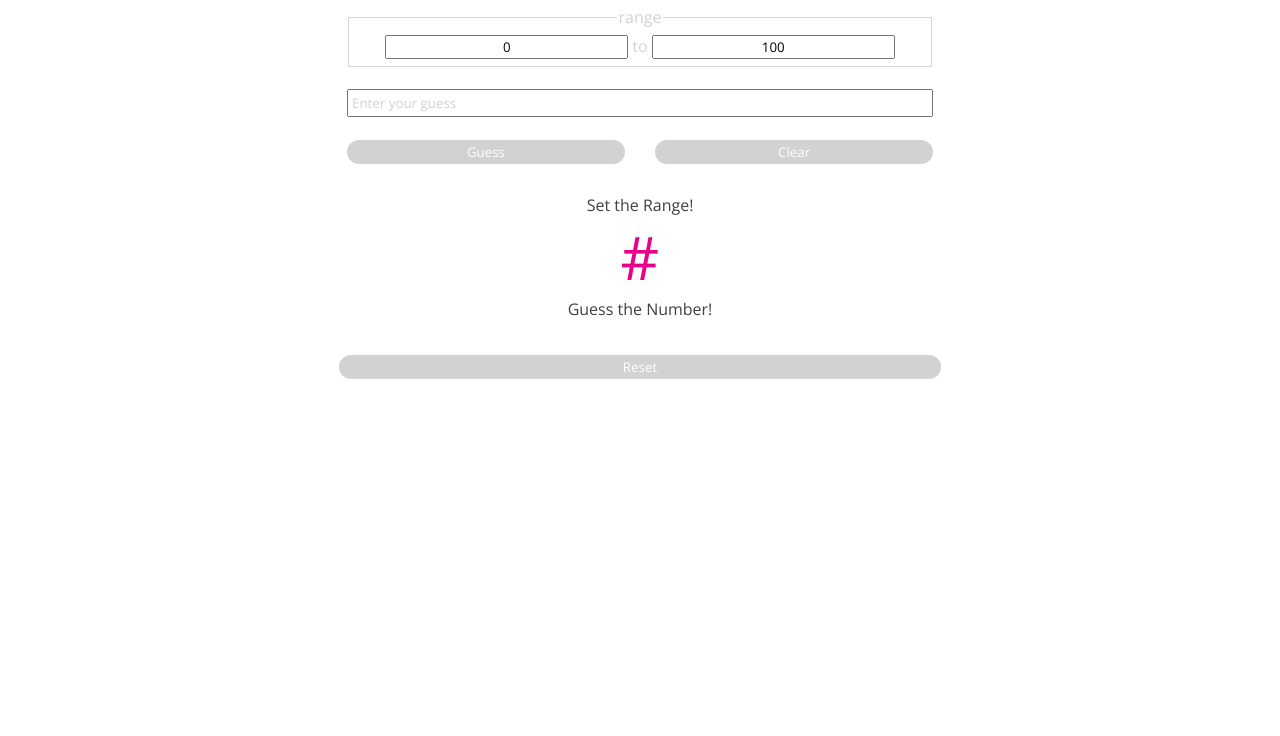
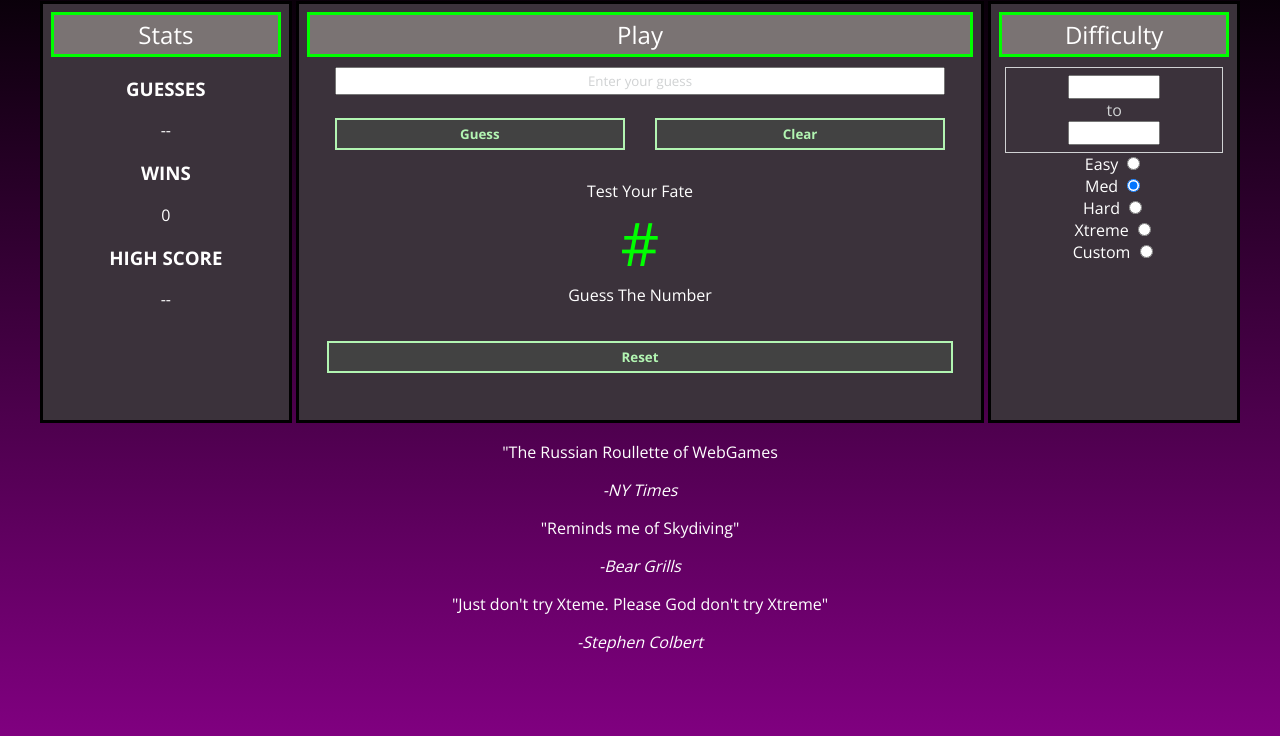
Before and after one commit to jakelauer27/number-guesser, a plain HTML site: page index.html in a window 1280 px wide. Shown: the part 64-800 px from the top of the page. Drawn offline with nearby package versions, Linux system fonts and the light colour scheme.

Commit message:
Style Number Guess XTREME

```diff
--- a/index.html
+++ b/index.html
@@ -3,34 +3,75 @@
     <head>
         <link rel="stylesheet" type="text/css" href="styles.css">
         <link href="https://fonts.googleapis.com/css?family=Open+Sans:300,700" rel="stylesheet">
-        <title>Number Guesser</title>
+        <title>Number Guesser Xtreme</title>
     </head>
     <body>
         <header>
-            <h1><span class="number">Number </span>Guesser</h1>
+            <h1><span class="number">Number </span>Guesser <span class="extreme">XTREME</span></span></h1>
         </header>
         <div class="game">
-            <form>
-                <fieldset>
-                  <legend>range</legend>
-                  <input class="range" id="min" type="text" value="0">
-                  <div class="to">to</div>
-                  <input class="range" id="max" type="text" value="100">
-                </fieldset>
-                <br>
+            <form class="stats">
+                <h2>Stats</h2>
+                <div class="scores">
+                    <h3>GUESSES</h3>
+                    <div class="guesses">--</div>
+                    <h3>WINS</h3>
+                    <div class="wins">0</div>
+                    <h3>HIGH SCORE</h3>
+                    <div class="quickest">--</div>
+                </div>
+            </form>
+            <form class="action">
+                <h2>Play</h2>
                 <input id="userGuess" type="text" placeholder="Enter your guess">
                 <br>
                 <button id="guessButton">Guess</button>
                 <button id="clearButton">Clear</button>
                 <br>
                 <div class="results">
-                  <div id="setup">Set the Range!</div>
+                  <div id="setup">Test Your Fate</div>
                   <div id="guessDisplay">#</div>
-                  <div id="result">Guess the Number!</div>
+                  <div id="result">Guess The Number</div>
                 </div>
                 <input type="reset">
             </form>
+            <form class="level">
+                <h2>Difficulty</h2>
+                <fieldset>
+                        <input class="range" id="min" type="text" value="0">
+                        <div class="to">to</div>
+                        <input class="range" id="max" type="text" value="100">
+                </fieldset>
+               <label>Easy
+                    <input class="easy" type="radio" name="diff">
+                    <br>
+                </label>
+                <label>Med
+                    <input class="med" type="radio" name="diff" checked>
+                    <br>
+                </label>
+                 <label>Hard
+                    <input class="hard" type="radio" name="diff">
+                    <br>
+                </label>
+                <label>Xtreme
+                    <input class="xtreme" type="radio" name="diff">
+                    <br>
+                </label>
+                <label>Custom
+                    <input class="custom" type="radio" name="diff">
+                    <br>
+                </label>
+            </form>
         </div>
+        <footer>
+            <p>"The Russian Roullette of WebGames</p>
+            <p><i>-NY Times</i></p>
+            <p>"Reminds me of Skydiving"</p>
+            <p><i>-Bear Grills</i></p>
+            <p>"Just don't try Xteme. Please God don't try Xtreme"</p>
+            <p><i>-Stephen Colbert</i></p>
+        </footer>
     </body>
     <script src="scripts.js" type="text/javascript" rel="script"></script>
 </html>
--- a/scripts.js
+++ b/scripts.js
@@ -12,10 +12,15 @@ var max = document.getElementById("max");
 var setup = document.getElementById("setup");
 var guessDisplay = document.getElementById("guessDisplay");
 var result = document.getElementById("result");
+var wins = document.querySelector(".wins");
+var quickest = document.querySelector(".quickest");
+var guesses = document.querySelector(".guesses");
 
 /////Var for Computer's Guess
 
 var compGuessNum = 0;
+
+var count = 0;
 
 //////Button and input event listeners
 
@@ -47,6 +52,8 @@ resetButton.addEventListener("click", function() {
     max.value = 100;
     min.disabled = false;
     max.disabled = false;
+    wins.innerHTML = 0;
+    quickest.innerHTML = "--"
     disableClear();
     disableReset();
     compGuess();
@@ -64,6 +71,18 @@ max.addEventListener("input", function() {
 
 function compGuess(){
     compGuessNum = Math.floor(Math.random() * (parseInt(max.value) - parseInt(min.value)) + 1);
+}
+
+//////Function for checking quickest win
+
+function quickestCheck(){
+    var current = parseInt(quickest.innerHTML);
+    if (quickest.innerHTML === "--") {
+        quickest.innerHTML = count;
+    }else if (count < current){
+        quickest.innerHTML = count;
+        setup.innerHTML = "NEW RECORD";
+    }
 }
 
 //////Functions for checking whether or not "reset" and "clear" buttons should be disabled
@@ -115,30 +134,35 @@ guessButton.disabled = true;
 
 function checkGuess() {
     var guess = parseInt(userGuess.value);
-    console.log(guess);
-    console.log(compGuessNum);
+    count ++;
+    guesses.innerHTML = count;
+    console.log("Your Guess " + guess);
+    console.log("Computer Guess " + compGuessNum);
 
     if (rangeCheck() === true) {
-        result.innerHTML = "You May Only Enter Numbers in the Min and Max fields";
+        result.innerHTML = "You May Only Enter Numbers in the Min and Max fields...idiot.";
 
     } else if (numCheck() === true) {
-        result.innerHTML = "You Must Choose A Number Between " + min.value + " and " + max.value;
+        result.innerHTML = "You Must Choose A Number Between " + min.value + " and " + max.value + "idiot.";
 
     } else if (guess === compGuessNum) {
-        result.innerHTML = "Level Up!";
-        setup.innerHTML = "BOOM! CORRECT!";
-        guessDisplay.innerHTML = guess;
+        result.innerHTML = "Don't get Cocky. Level up...";
+        setup.innerHTML = "BOOM!";
+        guessDisplay.innerHTML = `*${guess}*`;
         min.value -= 10;
         max.value -= -10;
+        wins.innerHTML ++;
+        quickestCheck();
+        count = 0;
         compGuess();
 
     } else if (guess < compGuessNum) {
-        result.innerHTML = "That is too low";
+        result.innerHTML = "Too low, try harder";
         setup.innerHTML = "Your Last Guess Was";
         guessDisplay.innerHTML = guess;
 
     } else {
-        result.innerHTML = "That is too high";
+        result.innerHTML = "Too high, try harder";
         setup.innerHTML = "Your Last Guess Was";
         guessDisplay.innerHTML = guess;
     }
--- a/styles.css
+++ b/styles.css
@@ -3,6 +3,7 @@
 
 *{
   font-family: 'Open Sans', sans-serif;
+  color: white;
 }
 
 *:focus {
@@ -12,18 +13,23 @@
 body {
   margin: 0;
   text-align: center;
+  background: linear-gradient(black, purple);
+  background-repeat: no-repeat;
+  background-attachment: fixed;
+  height: 100%;
 }
 
 header {
   text-align: center;
-  background: #404041;
+  background: rgb(59, 50, 59);
   color: #E6E7E8;
   padding-top: 5px;
   padding-bottom: 7px;
 }
 
+.extreme,
 .number {
-  color: #ED458B;
+  color: rgb(0, 255, 0);
   font-weight: 700;
 }
 
@@ -32,45 +38,46 @@ h1 {
   font-weight: 300;
 }
 
+h2 {
+  margin: 0 auto 10px auto;
+  color: white;
+  font-weight: 300;
+  background: rgb(122, 115, 115);
+  border: 3px solid rgb(0, 255, 0);
+  padding: 3px;
+}
+
 /*Form Styling*/
 
-form {
-  width: 50%;
-  margin: 0 auto;
+.game{
+  height: 400px;
 }
 
-fieldset {
-  width: 89.5%;
-  padding: 7px 5px;
-  margin: 15px auto 0 auto;
-  border: 1px solid #D0D2D3;
+.level {
+  display: inline-block;
+  width: 18%;
 }
 
-legend {
-  color: #D0D2D3;
-  font-weight: 300;
+.stats {
+  display: inline-block;
+  width: 18%;
 }
 
-.range {
-  width: 41%;
-  text-align: center;
-  font-weight: 300;
+.action {
+  display: inline-block;
+  width: 52%;
 }
 
-.to {
-  display: inline-block;
-  color: #D0D2D3;
-  font-weight: 300;
+form {
+  margin: 10px auto;
+  border: 3px solid black;
+  height: 100%;
+  vertical-align: top;
+  padding: 8px;
+  background-color: rgb(59, 50, 59);
 }
 
-@media screen and (max-width: 440px) {
-
-  .to {
-    display: block;
-  }
-
-
-}
+/*ACTION FORM*/
 
 .results {
   margin-top: 30px;
@@ -78,7 +85,7 @@ legend {
 }
 
 #guessDisplay{
-  color: #EB008B;
+  color: rgb(0, 255, 0);
   font-size: 60px;
 }
 
@@ -93,21 +100,20 @@ legend {
 
 ::placeholder{
    color:#D0D2D3;
+   text-align: center;
    opacity: 1;
    font-weight: 300;
 }
 
 button,
 input[type=reset]{
-  color: #FFFFFF;
-  background: #929497;
-  border: 0;
-  border-radius: 15px;
-  font-weight: 300;
-  padding-top: 3px;
-  padding-bottom: 3px;
+  color: rgb(0, 255, 0);
+  background: black;
+  border: 2px solid rgb(0, 255, 0);
+  font-weight: 700;
+  padding-top: 5px;
+  padding-bottom: 5px;
   margin-top: 45px;
-  font-weight: 300;
 }
 
 button{
@@ -124,15 +130,51 @@ input[type=reset]{
 
 button:disabled,
 input[type=reset]:disabled{
-  background: #D0D2D3;
+  background: rgb(66, 66, 66);
+  border-color: rgb(178, 245, 178);
+  color:rgb(178, 245, 178);
 }
 
 button:hover,
 input[type=reset]:hover{
-  background:#EB008B;
+  background: rgb(112, 24, 119) ;
+  color: white;
 }
 
 button:disabled:hover,
 input[type=reset]:disabled:hover{
-  background: #D0D2D3;
+  background: rgb(66, 66, 66);
+  border-color: rgb(178, 245, 178);
+  color:rgb(178, 245, 178);
 }
+
+/*STATS FORM*/
+
+/*LEVEL FORM*/
+
+
+fieldset {
+  width: 89.5%;
+  padding: 7px 5px;
+  margin: 0 auto;
+  border: 1px solid #D0D2D3;
+}
+
+.range {
+  width: 41%;
+  text-align: center;
+  font-weight: 300;
+  border
+}
+
+.to {
+  display: block;
+  color: #D0D2D3;
+  font-weight: 300;
+}
+
+/*FOOTER*/
+
+footer {
+  margin: 50px auto;
+}
```
